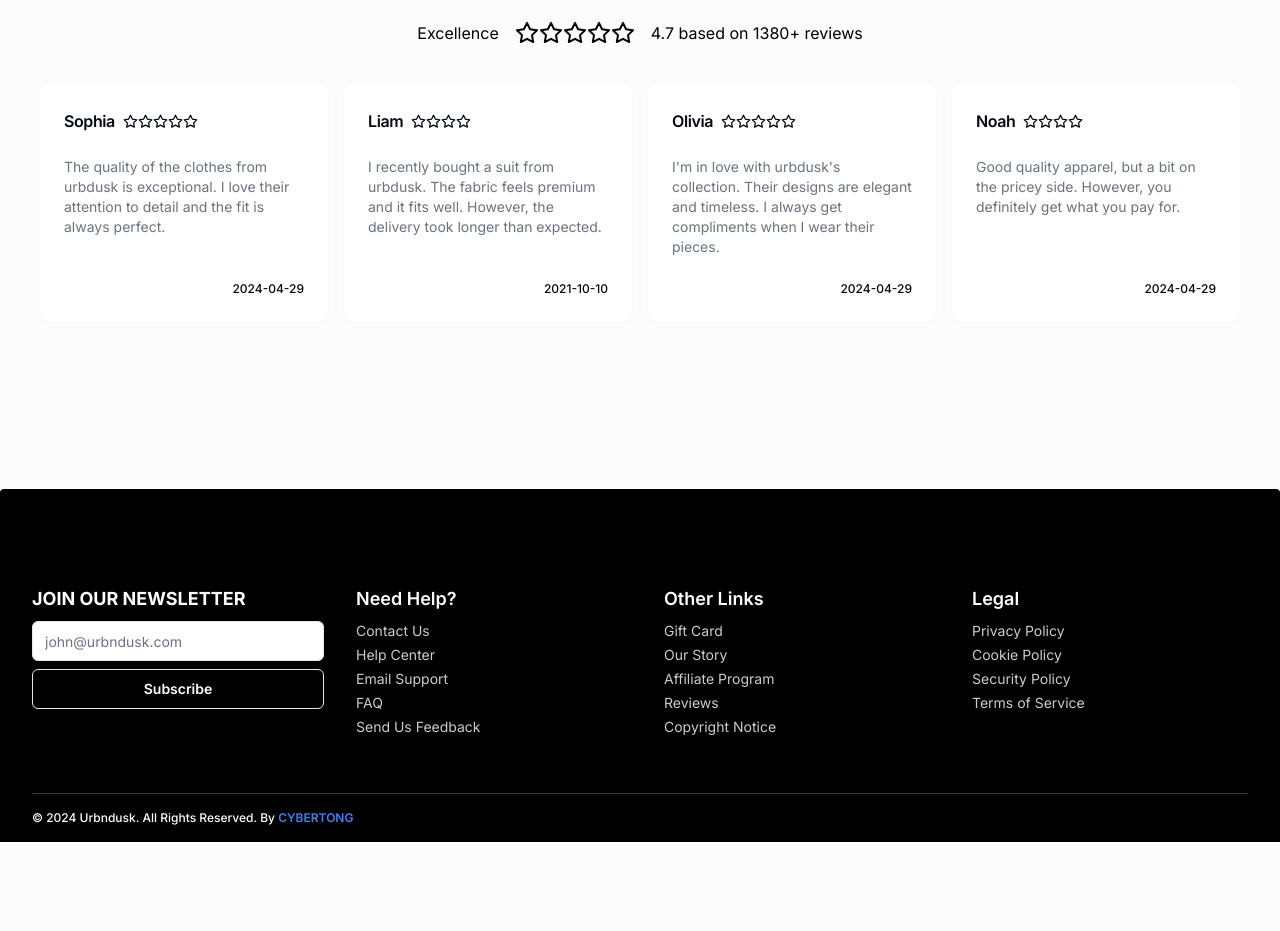
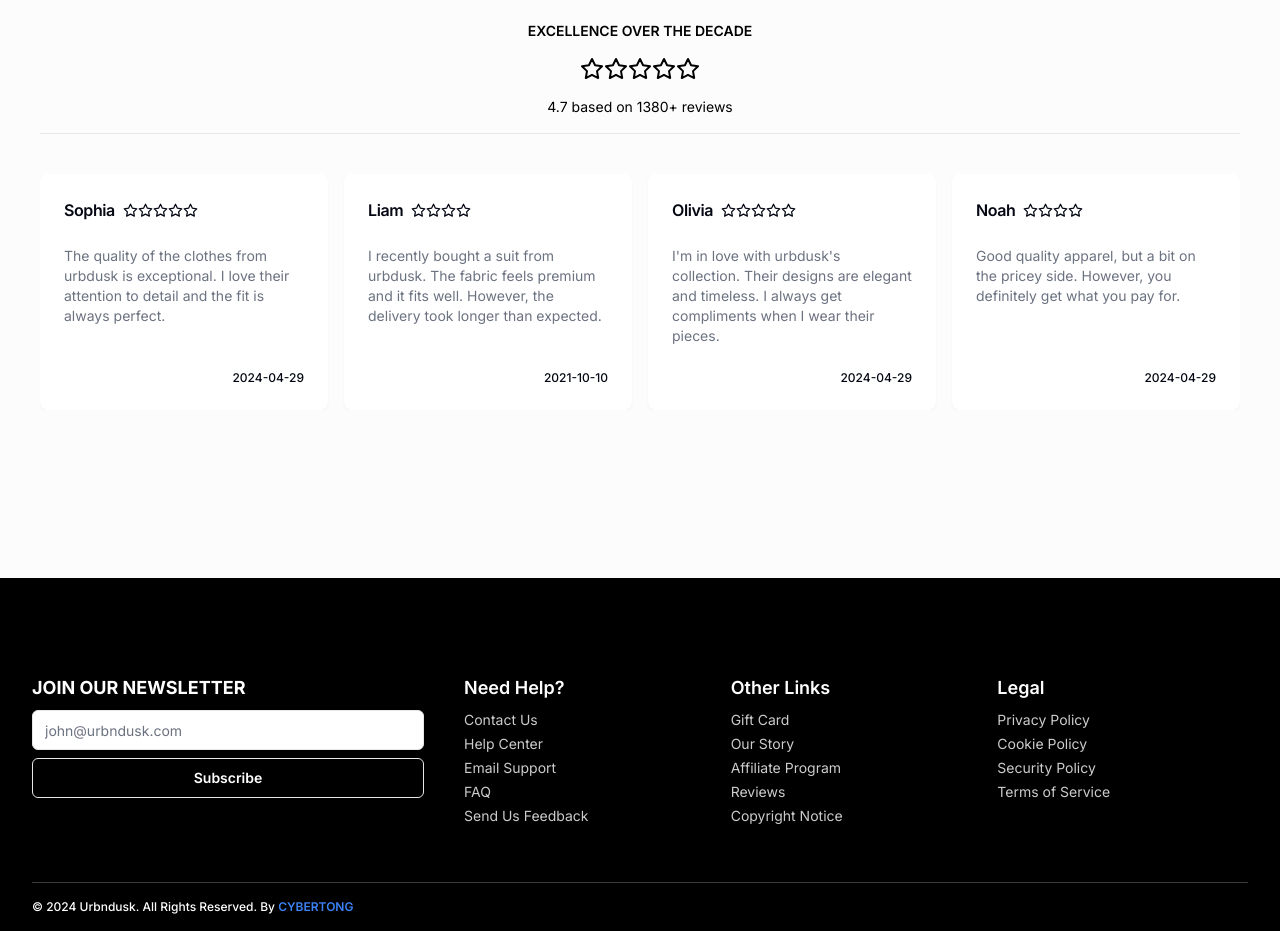
Before and after one commit to solaimanb/urbndusk, a Next.js app: page / in a window 1280 px wide. Shown: the part 2840-3771 px from the top of the page. Before the commit the page ends 3682 px from the top, so only its background shows below. Built offline with nearby package versions, Linux system fonts and the light colour scheme.

Commit message:
home layout udpate

```diff
--- a/components/home/testimonials.jsx
+++ b/components/home/testimonials.jsx
@@ -15,6 +15,7 @@ import {
 
 import { Star, StarHalf } from "lucide-react";
 import React from "react";
+import { Separator } from "../ui/separator";
 
 const reviews = [
   {
@@ -92,8 +93,10 @@ const reviews = [
 const Testimonials = () => {
   return (
     <div className="container mx-auto mt-20 xl:mt-40">
-      <h1 className="flex items-center justify-center gap-x-4">
-        Excellence
+      <div className="flex flex-col items-center justify-center gap-4 text-sm">
+        <span className="font-semibold uppercase text-xl md:text-2xl text-center">
+          Excellence Over The Decade
+        </span>
         <span className="flex">
           <Star />
           <Star />
@@ -101,8 +104,10 @@ const Testimonials = () => {
           <Star />
           <Star />
         </span>
-        4.7 based on 1380+ reviews
-      </h1>
+        <span>4.7 based on 1380+ reviews</span>
+      </div>
+
+      <Separator className="mt-4" />
 
       <div className="mt-10">
         <Carousel>
--- a/components/shared/footer/footer.tsx
+++ b/components/shared/footer/footer.tsx
@@ -5,9 +5,11 @@ import React from "react";
 
 const Footer = () => {
   return (
-    <div className="container mx-auto bg-black text-white mt-20 xl:mt-40 pt-20 pb-4 rounded-t-sm  gap-4">
-      <div className="grid grid-cols-1 md:grid-cols-4 gap-4">
-        <div className="w-full mt-4">
+    <footer className="bg-black">
+      <div className="container mx-auto text-white mt-20 xl:mt-40 pt-20 pb-4 rounded-t-sm gap-4">
+        <div className="flex flex-col lg:flex-row gap-10 justify-between">
+          {/* Newsletter */}
+          <div className="mt-4 lg:w-2/4">
             <h4 className="text-lg font-bold uppercase">Join Our Newsletter</h4>
             <form>
               <Input
@@ -25,7 +27,9 @@ const Footer = () => {
             </form>
           </div>
 
-        <div className="w-full h-full p-4">
+          {/* Footer Navigation */}
+          <div className="grid grid-cols-1 lg:grid-cols-3 gap-4 w-full">
+            <div className="w-full h-full py-4">
               <h4 className="text-lg font-semibold">Need Help?</h4>
               <ul className="text-sm space-y-1 mt-2 opacity-80">
                 <li>Contact Us</li>
@@ -36,7 +40,7 @@ const Footer = () => {
               </ul>
             </div>
 
-        <div className="w-full h-full p-4">
+            <div className="w-full h-full py-4">
               <h4 className="text-lg font-semibold">Other Links</h4>
               <ul className="text-sm space-y-1 mt-2 opacity-80">
                 <li>Gift Card</li>
@@ -47,7 +51,7 @@ const Footer = () => {
               </ul>
             </div>
 
-        <div className="w-full h-full p-4">
+            <div className="w-full h-full py-4">
               <h4 className="text-lg font-semibold">Legal</h4>
               <ul className="text-sm space-y-1 mt-2 opacity-80">
                 <li>Privacy Policy</li>
@@ -55,6 +59,7 @@ const Footer = () => {
                 <li>Security Policy</li>
                 <li>Terms of Service</li>
               </ul>
+            </div>
           </div>
         </div>
 
@@ -74,6 +79,7 @@ const Footer = () => {
           </p>
         </div>
       </div>
+    </footer>
   );
 };
 
```
Also changed, not shown: components/home/featured-ad.tsx (+3 -3 lines). Lines whose indentation alone changed are shown as unchanged.
